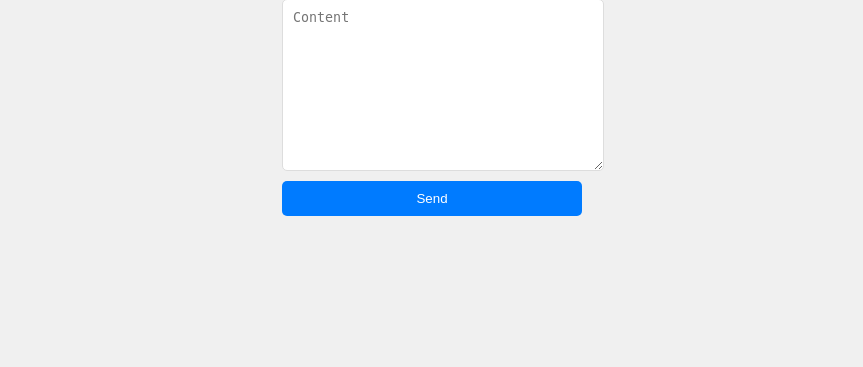
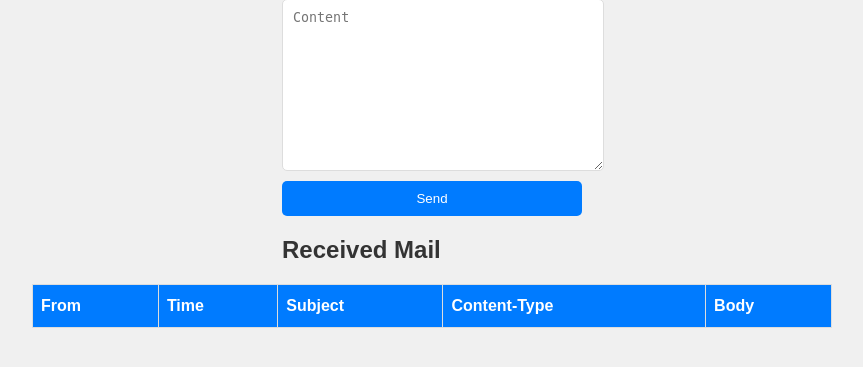
Before and after one commit to no00ne/TLSMail, a Flask app: page /mailbox in a window 1280 px wide. Shown: the part 243-610 px from the top of the page, without its empty margins (208-1071 px from the left). Run offline with Flask 2, Linux system fonts and the light colour scheme; the visitor is signed in with stand-in values (Sample User, id 1); data that the repository does not hold is empty; some libraries are stand-ins or nearby versions.

Commit message:
实现正常收件功能

```diff
--- a/app.py
+++ b/app.py
@@ -60,6 +60,19 @@ def send_mail():
     return 'Mail sent successfully'
 
 
+@app.route('/receive_mail', methods=['GET'])
+@login_required
+def receive_mail():
+    # return all emails in the database belong to login user
+    conn = psycopg2.connect(host=Config.get_pg_host(), port=Config.get_pg_port(), dbname=Config.get_pg_database(),
+                            user=Config.get_pg_user(), password=Config.get_pg_password())
+    cur = conn.cursor()
+    cur.execute("SELECT sender,date,subject,ep.content_type,ep.body FROM public.mail join public.email_parts ep on mail.id = ep.email_id WHERE recipient = %s",
+                (current_user.id,))
+    mails = cur.fetchall()
+    return jsonify(mails)
+
+
 @app.route('/register', methods=['POST'])
 def register():
     username = request.form.get('username')
@@ -111,6 +124,5 @@ def load_user(user_id):
     raise Exception('User not found')
 
 
-
 if __name__ == '__main__':
     app.run(debug=True)
--- a/templates/mailBox.html
+++ b/templates/mailBox.html
@@ -53,6 +53,29 @@
             border-radius: 5px;
             box-shadow: 0px 0px 10px 0px rgba(0, 0, 0, 0.1);
         }
+
+        /* Add styles for the table */
+        #mail-table {
+            border-collapse: collapse;
+            margin-top: 50px; /* Add distance between the table and the "Send Mail" section */
+        }
+
+        #mail-table th, #mail-table td {
+            border: 1px solid #ddd;
+            padding: 8px;
+        }
+
+        #mail-table tr:nth-child(even) {
+            background-color: #f2f2f2;
+        }
+
+        #mail-table th {
+            padding-top: 12px;
+            padding-bottom: 12px;
+            text-align: left;
+            background-color: #007BFF;
+            color: white;
+        }
     </style>
 </head>
 <body>
@@ -65,6 +88,21 @@
     <label for="mail-content"></label><textarea id="mail-content" placeholder="Content" rows="10"></textarea>
     <button onclick="sendMail()">Send</button>
 </div>
+<div style="margin: 0 auto; width: 300px;">
+    <h2>Received Mail</h2>
+</div>
+<table id="mail-table" style="margin: 0 auto;width: 800px;">
+        <thead>
+        <tr>
+            <th>From</th>
+            <th>Time</th>
+            <th>Subject</th>
+            <th>Content-Type</th>
+            <th>Body</th>
+        </tr>
+        </thead>
+        <tbody></tbody>
+    </table>
 
 <script>
     function sendMail() {
@@ -81,6 +119,21 @@
             .then(response => response.text())
             .then(data => alert(data));
     }
+
+    fetch('/receive_mail')
+        .then(response => response.json())
+        .then(mails => {
+            const tableBody = document.getElementById('mail-table').getElementsByTagName('tbody')[0];
+            mails.forEach(mail => {
+                const row = tableBody.insertRow();
+                row.insertCell().innerText = mail[0];  // Sender
+                row.insertCell().innerText = mail[1];  // Time
+                row.insertCell().innerText = mail[2];  // Subject
+                row.insertCell().innerText = mail[3];  // Content Type
+                row.insertCell().innerText = mail[4];  // Body
+            });
+        });
+
 </script>
 </body>
 </html>
```
Also changed, not shown: 1 other file.
